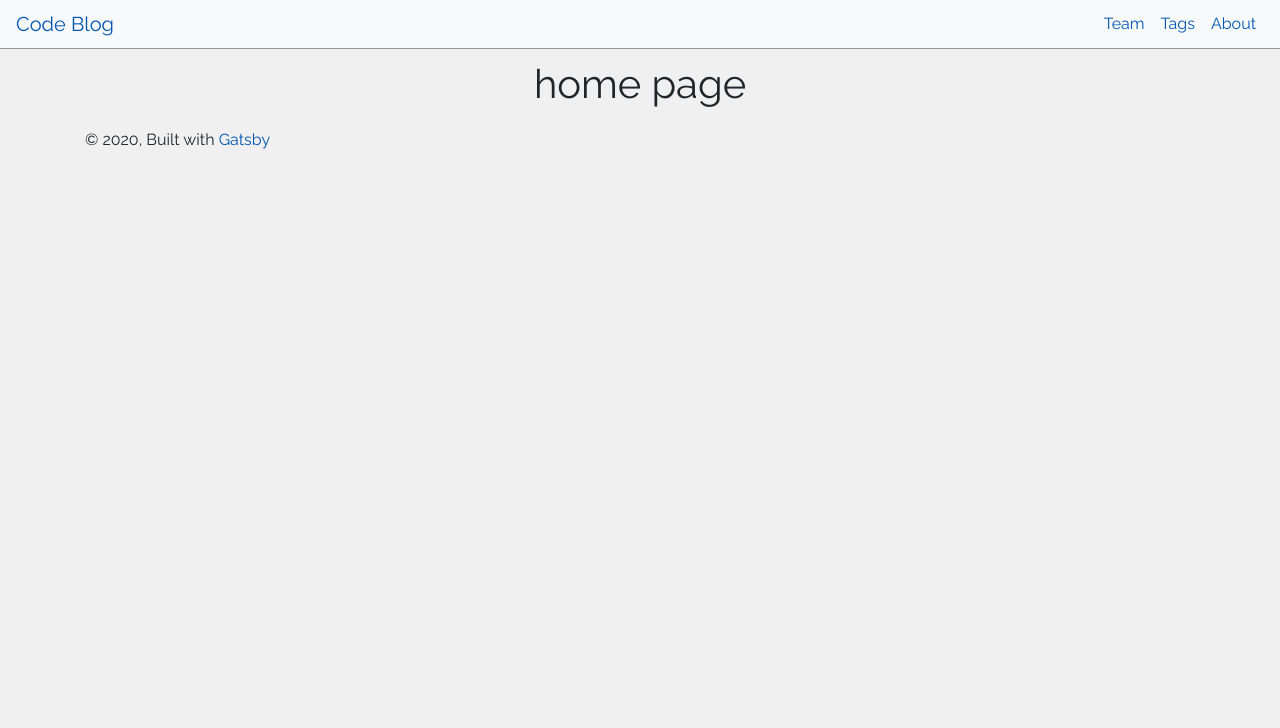
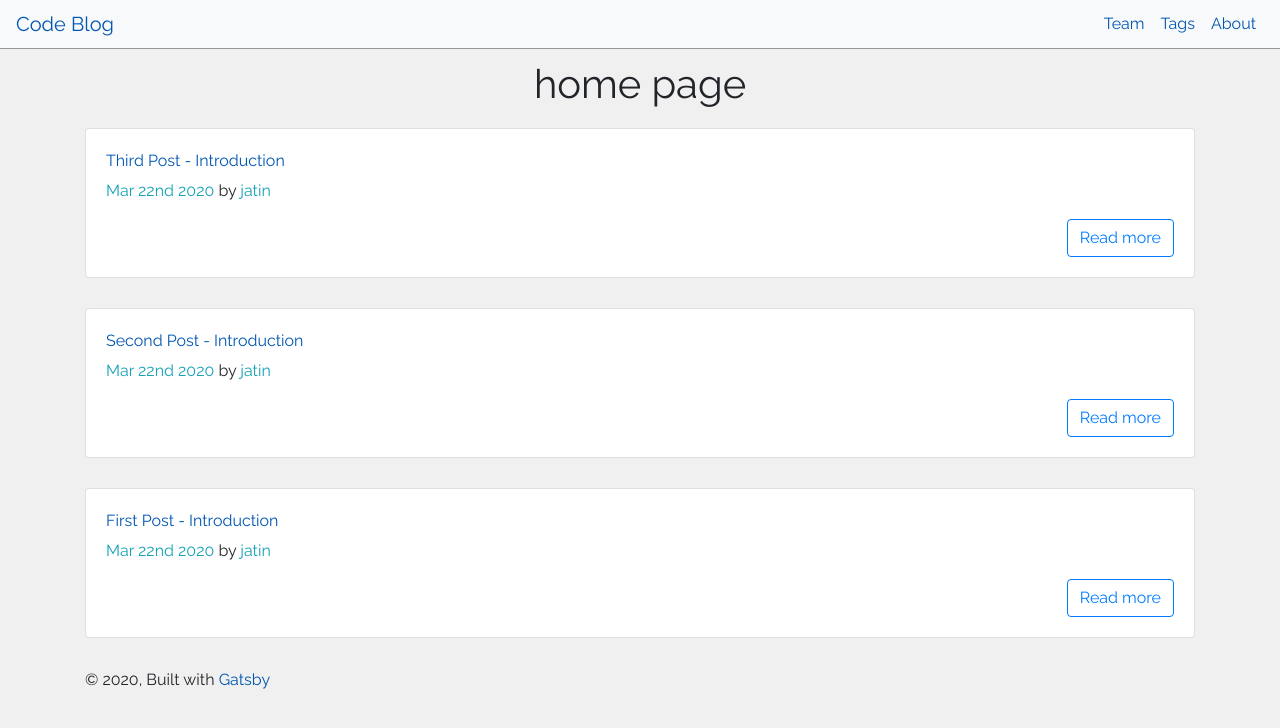
Before and after one commit to jatin96/Personal-Blog, a Gatsby site: page / in a window 1280 px wide. Built offline with nearby package versions, Linux system fonts and the light colour scheme; Gatsby itself is replaced by a stand-in of ours.

Commit message:
adding graphql for fetching post data

```diff
--- a/gatsby-config.js
+++ b/gatsby-config.js
@@ -7,12 +7,20 @@ module.exports = {
   plugins: [
     `gatsby-plugin-react-helmet`,
     'gatsby-plugin-sass',
+    'gatsby-transformer-remark',
     'gatsby-plugin-catch-links',
     {
       resolve: `gatsby-source-filesystem`,
       options: {
         name: `images`,
         path: `${__dirname}/src/images`,
+      },
+    },
+    {
+      resolve: `gatsby-source-filesystem`,
+      options: {
+        name: `pages`,
+        path: `${__dirname}/src/pages`,
       },
     },
     `gatsby-transformer-sharp`,
--- a/package.json
+++ b/package.json
@@ -15,6 +15,7 @@
     "gatsby-plugin-sass": "^2.2.0",
     "gatsby-plugin-sharp": "^2.4.3",
     "gatsby-source-filesystem": "^2.1.46",
+    "gatsby-transformer-remark": "^2.7.0",
     "gatsby-transformer-sharp": "^2.3.13",
     "node-sass": "^4.13.1",
     "prop-types": "^15.7.2",
--- a/public/page-data/index/page-data.json
+++ b/public/page-data/index/page-data.json
@@ -1 +1 @@
-{"componentChunkName":"component---src-pages-index-js","path":"/","result":{"pageContext":{}}}
+{"componentChunkName":"component---src-pages-index-js","path":"/","result":{"data":{"allMarkdownRemark":{"edges":[{"node":{"id":"fda57b24-6669-5ff5-9321-517686a441d6","frontmatter":{"title":"Third Post - Introduction","date":"Mar 22nd 2020","author":"jatin","path":"/third-post"},"excerpt":"Jatin Narula's personal blog siteJatin Narula's personal blog siteJatin Narula's personal blog siteJatin Narula's personal blog siteJatin…"}},{"node":{"id":"1dbe64fb-4c9f-59cc-a215-0a6e9e78b46c","frontmatter":{"title":"Second Post - Introduction","date":"Mar 22nd 2020","author":"jatin","path":"/second-post"},"excerpt":"Jatin Narula's personal blog siteJatin Narula's personal blog siteJatin Narula's personal blog siteJatin Narula's personal blog siteJatin…"}},{"node":{"id":"9825cbe3-3f32-51d8-9a59-f7b833f510fb","frontmatter":{"title":"First Post - Introduction","date":"Mar 22nd 2020","author":"jatin","path":"/first-post"},"excerpt":"Jatin Narula's personal blog siteJatin Narula's personal blog siteJatin Narula's personal blog siteJatin Narula's personal blog siteJatin…"}}]}},"pageContext":{}}}
--- /dev/null
+++ b/public/static/d/1068143945.json
@@ -0,0 +1 @@
+{"data":{"allMarkdownRemark":{"edges":[{"node":{"id":"fda57b24-6669-5ff5-9321-517686a441d6","frontmatter":{"title":"Third Post - Introduction","date":"Mar 22nd 2020","author":"jatin","path":"/third-post"},"excerpt":"Jatin Narula's personal blog siteJatin Narula's personal blog siteJatin Narula's personal blog siteJatin Narula's personal blog siteJatin…"}},{"node":{"id":"1dbe64fb-4c9f-59cc-a215-0a6e9e78b46c","frontmatter":{"title":"Second Post - Introduction","date":"Mar 22nd 2020","author":"jatin","path":"/second-post"},"excerpt":"Jatin Narula's personal blog siteJatin Narula's personal blog siteJatin Narula's personal blog siteJatin Narula's personal blog siteJatin…"}},{"node":{"id":"9825cbe3-3f32-51d8-9a59-f7b833f510fb","frontmatter":{"title":"First Post - Introduction","date":"Mar 22nd 2020","author":"jatin","path":"/first-post"},"excerpt":"Jatin Narula's personal blog siteJatin Narula's personal blog siteJatin Narula's personal blog siteJatin Narula's personal blog siteJatin…"}}]}}}
--- /dev/null
+++ b/public/static/d/318021142.json
@@ -0,0 +1 @@
+{"data":{"allMarkdownRemark":{"edges":[{"node":{"id":"9825cbe3-3f32-51d8-9a59-f7b833f510fb","frontmatter":{"title":"First Post - Introduction","date":"2020-03-22T06:00:00.000Z","author":"jatin","path":"/first-post"},"excerpt":"Jatin Narula's personal blog siteJatin Narula's personal blog siteJatin Narula's personal blog siteJatin Narula's personal blog siteJatin…"}},{"node":{"id":"fda57b24-6669-5ff5-9321-517686a441d6","frontmatter":{"title":"Third Post - Introduction","date":"2020-03-22T06:00:00.000Z","author":"jatin","path":"/third-post"},"excerpt":"Jatin Narula's personal blog siteJatin Narula's personal blog siteJatin Narula's personal blog siteJatin Narula's personal blog siteJatin…"}},{"node":{"id":"1dbe64fb-4c9f-59cc-a215-0a6e9e78b46c","frontmatter":{"title":"Second Post - Introduction","date":"2020-03-22T06:00:00.000Z","author":"jatin","path":"/second-post"},"excerpt":"Jatin Narula's personal blog siteJatin Narula's personal blog siteJatin Narula's personal blog siteJatin Narula's personal blog siteJatin…"}}]}}}
--- /dev/null
+++ b/public/static/d/653398070.json
@@ -0,0 +1 @@
+{"data":{"allMarkdownRemark":{"edges":[{"node":{"id":"9825cbe3-3f32-51d8-9a59-f7b833f510fb","frontmatter":{"title":"First Post - Introduction","date":"2020-03-22T06:00:00.000Z","author":"jatin","path":"/first-post"},"excerpt":"Jatin Narula's personal blog siteJatin Narula's personal blog siteJatin Narula's personal blog siteJatin Narula's personal blog siteJatin…"}},{"node":{"id":"fda57b24-6669-5ff5-9321-517686a441d6","frontmatter":{"title":"Third Post - Introduction","date":"2020-03-22T06:00:00.000Z","author":"jatin","path":"/third-post"},"excerpt":"Jatin Narula's personal blog siteJatin Narula's personal blog siteJatin Narula's personal blog siteJatin Narula's personal blog siteJatin…"}},{"node":{"id":"1dbe64fb-4c9f-59cc-a215-0a6e9e78b46c","frontmatter":{"title":"Second Post - Introduction","date":"2020-03-22T06:00:00.000Z","author":"jatin","path":"/second-post"},"excerpt":"Jatin Narula's personal blog siteJatin Narula's personal blog siteJatin Narula's personal blog siteJatin Narula's personal blog siteJatin…"}}]}}}
--- /dev/null
+++ b/src/components/Post.js
@@ -0,0 +1,25 @@
+import React from 'react'
+import {Link} from 'gatsby'
+import {} from 'reactstrap'
+import {Card, CardText, CardTitle, CardSubtitle, CardBody} from 'reactstrap'
+
+const Post = ({ title, author, path, date, body}) => {
+    return (
+        <Card>
+            <CardBody>
+                <CardTitle>
+                    <Link to={path}>{title}</Link>
+                </CardTitle>
+                <CardSubtitle>
+                    <span className="text-info">{date}</span> by{' '}
+                    <span className="text-info">{author}</span>
+                </CardSubtitle>
+                <CardText>{body}</CardText>
+                <Link to={path} className="btn btn-outline-primary float-right">
+                    Read more
+                </Link>
+            </CardBody>
+        </Card>
+    )
+}
+export default Post;
--- a/src/components/header.js
+++ b/src/components/header.js
@@ -25,6 +25,7 @@ class Header extends Component {
   }
   render() {
     return (
+      <div className="container">
       <div>
       <Navbar fixed = "top" color="light" light expand="sm">
         <NavbarBrand href="/">{this.props.siteTitle}</NavbarBrand>
@@ -44,6 +45,7 @@ class Header extends Component {
         </Collapse>
       </Navbar>
     </div>
+    </div>
     );
   }
 }
--- a/src/pages/index.js
+++ b/src/pages/index.js
@@ -1,14 +1,50 @@
 import React from "react"
-import { Link } from "gatsby"
+import { Link, StaticQuery } from "gatsby"
 
 import Layout from "../components/layout"
 import SEO from "../components/seo"
+import { graphql,staticQuery } from 'gatsby';
+import Post from '../components/Post'
 
 const IndexPage = () => (
   <Layout>
     <SEO title="Home"  keywords={[`gatsby`, `application`, `react`]}/>
     <h1>home page</h1>
+    <StaticQuery
+    query={indexQuery}
+    render={data => {
+      return (
+        <div>
+          {data.allMarkdownRemark.edges.map(({ node }) => (
+            <Post title={node.frontmatter.title}
+            author={node.frontmatter.author}
+            date={node.frontmatter.date}
+            path={node.frontmatter.path}
+            body={node.frontmatter.body}/>
+          ))}
+        </div>
+      )
+    }} />
   </Layout>
 )
 
+const indexQuery = graphql`
+query {
+  allMarkdownRemark(sort: { fields: [frontmatter___date], order: DESC}) {
+    edges {
+      node {
+        id
+        frontmatter {
+          title
+          date(formatString: "MMM Do YYYY")
+          author
+          path
+        }
+        excerpt
+      }
+    }
+  }
+}
+`
+
 export default IndexPage
--- /dev/null
+++ b/src/pages/posts/001-first-post.md
@@ -0,0 +1,8 @@
+---
+title: 'First Post - Introduction'
+date: 2020-03-22 6:00:00
+author: jatin
+path: '/first-post'
+---
+
+Jatin Narula's personal blog siteJatin Narula's personal blog siteJatin Narula's personal blog siteJatin Narula's personal blog siteJatin Narula's personal blog siteJatin Narula's personal blog siteJatin Narula's personal blog siteJatin Narula's personal blog siteJatin Narula's personal blog siteJatin Narula's personal blog siteJatin Narula's personal blog siteJatin Narula's personal blog siteJatin Narula's personal blog siteJatin Narula's personal blog site
--- /dev/null
+++ b/src/pages/posts/002-second-post.md
@@ -0,0 +1,8 @@
+---
+title: 'Second Post - Introduction'
+date: 2020-03-22 8:00:00
+author: jatin
+path: '/second-post'
+---
+
+Jatin Narula's personal blog siteJatin Narula's personal blog siteJatin Narula's personal blog siteJatin Narula's personal blog siteJatin Narula's personal blog siteJatin Narula's personal blog siteJatin Narula's personal blog siteJatin Narula's personal blog siteJatin Narula's personal blog siteJatin Narula's personal blog siteJatin Narula's personal blog siteJatin Narula's personal blog siteJatin Narula's personal blog siteJatin Narula's personal blog site
--- /dev/null
+++ b/src/pages/posts/003-third-post.md
@@ -0,0 +1,8 @@
+---
+title: 'Third Post - Introduction'
+date: 2020-03-22 9:00:00
+author: jatin
+path: '/third-post'
+---
+
+Jatin Narula's personal blog siteJatin Narula's personal blog siteJatin Narula's personal blog siteJatin Narula's personal blog siteJatin Narula's personal blog siteJatin Narula's personal blog siteJatin Narula's personal blog siteJatin Narula's personal blog siteJatin Narula's personal blog siteJatin Narula's personal blog siteJatin Narula's personal blog siteJatin Narula's personal blog siteJatin Narula's personal blog siteJatin Narula's personal blog site
```
Also changed, not shown: 1 other file.
